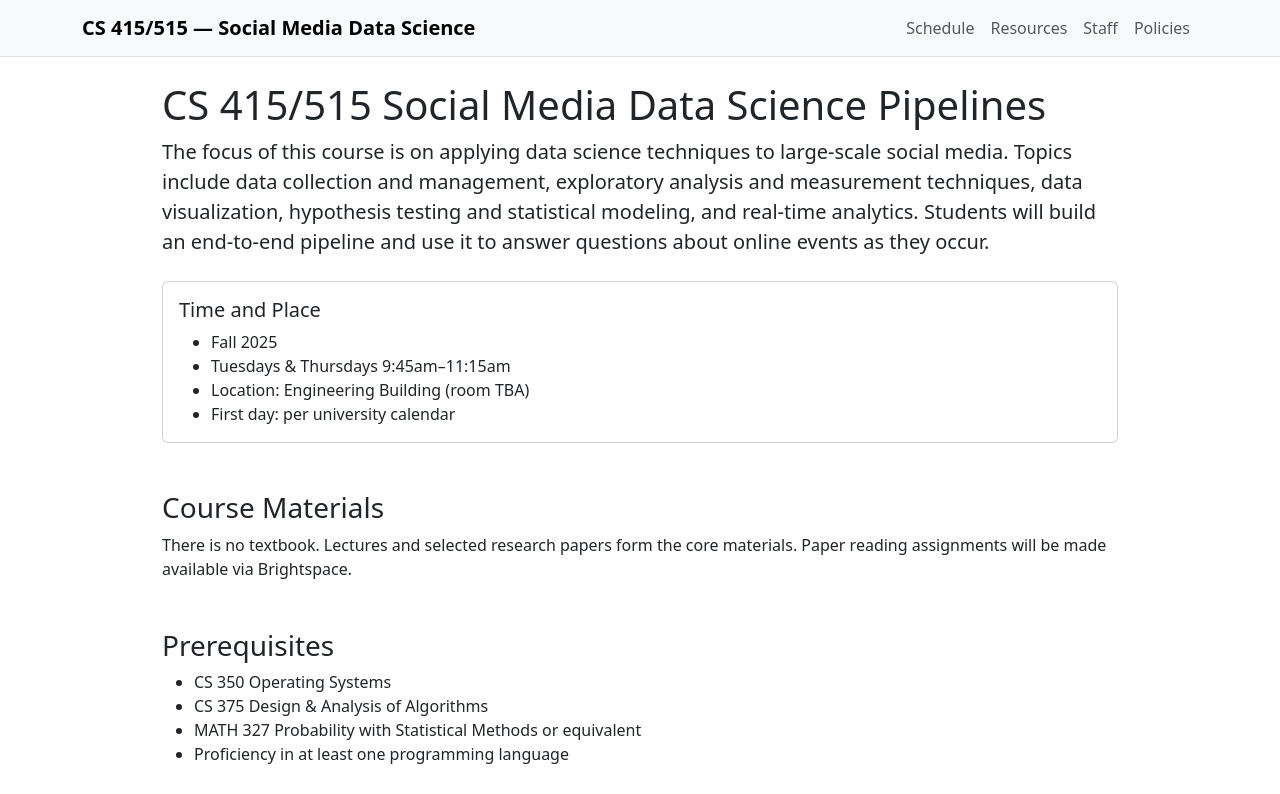
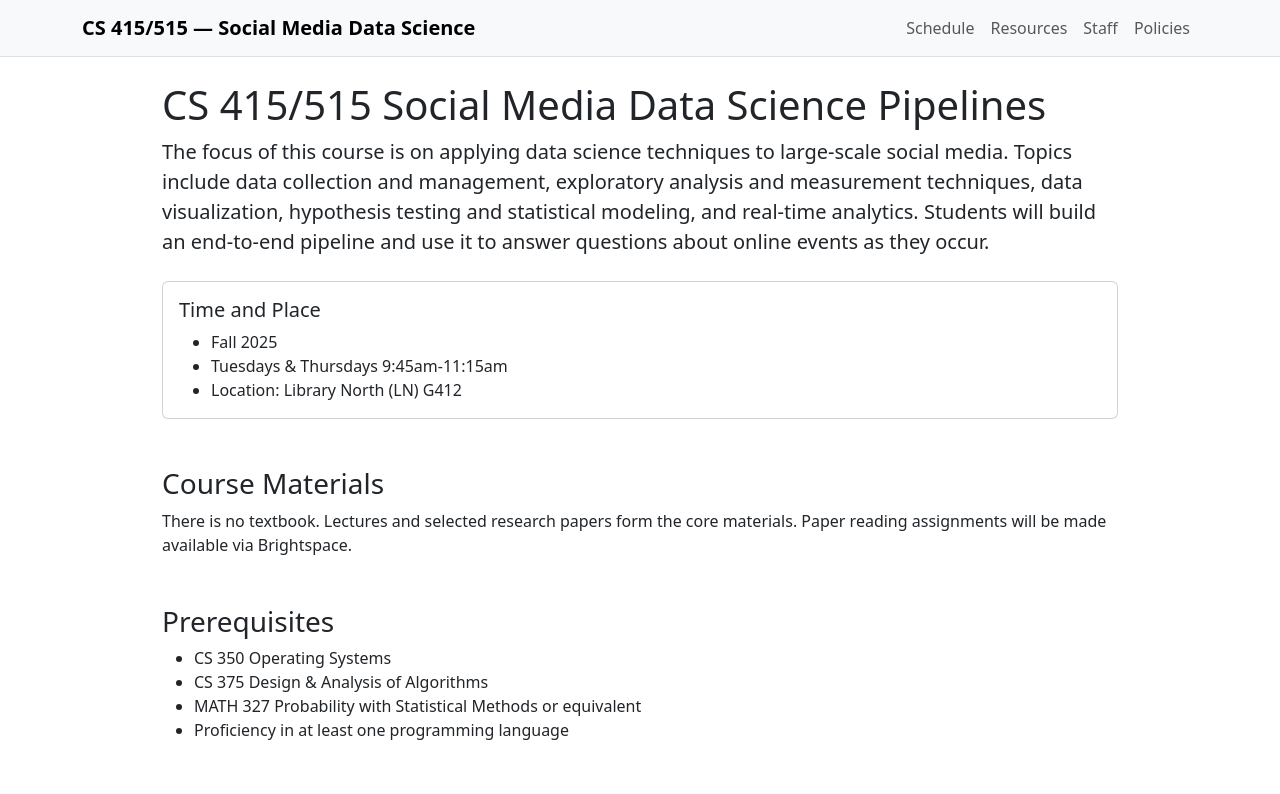
Before and after one commit to YangKCLab/social-media-ds-course, a Vue app in the folder frontend/: page / in a window 1280 px wide. Shown: the top 794 px of the page. Built offline with nearby package versions, Linux system fonts and the light colour scheme.

Commit message:
docs(home): update time and location in Time and Place section

```diff
--- a/frontend/src/pages/Home.vue
+++ b/frontend/src/pages/Home.vue
@@ -21,9 +21,8 @@
             <h5 class="card-title" id="schedule">Time and Place</h5>
             <ul class="mb-0">
               <li>Fall 2025</li>
-              <li>Tuesdays & Thursdays 9:45am–11:15am</li>
-              <li>Location: Engineering Building (room TBA)</li>
-              <li>First day: per university calendar</li>
+              <li>Tuesdays & Thursdays 9:45am-11:15am</li>
+              <li>Location: Library North (LN) G412</li>
             </ul>
           </div>
         </div>
```
